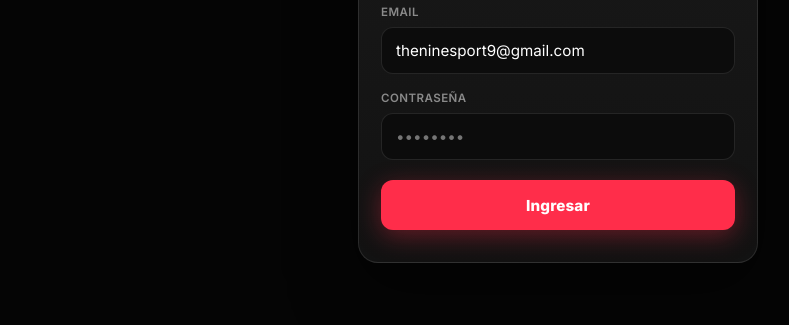
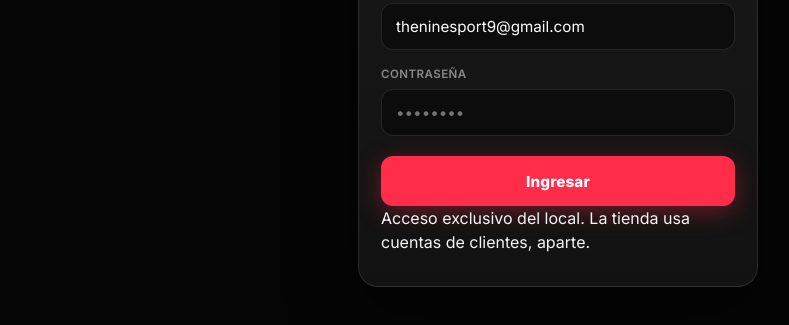
Before and after one commit to GamarraEric/thenine-sport, a website: page admin.html in a window 1280 px wide. Shown: the part 373-698 px from the top of the page, without its empty margins (82-871 px from the left). Drawn offline with nearby package versions, Linux system fonts and the light colour scheme.

Commit message:
Add login hint for exclusive local access

```diff
--- a/admin.html
+++ b/admin.html
@@ -45,6 +45,7 @@
         <label>Contraseña</label>
         <input type="password" id="admin-password" required placeholder="••••••••" autocomplete="current-password" />
         <button type="submit" class="btn-primary btn-full">Ingresar</button>
+      <p class="admin-login-hint">Acceso exclusivo del local. La tienda usa cuentas de clientes, aparte.</p>
       </form>
     </div>
   </div>
```
